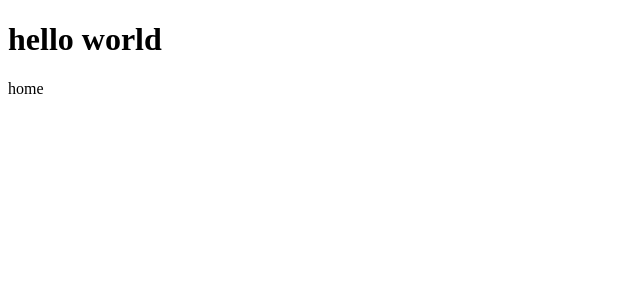
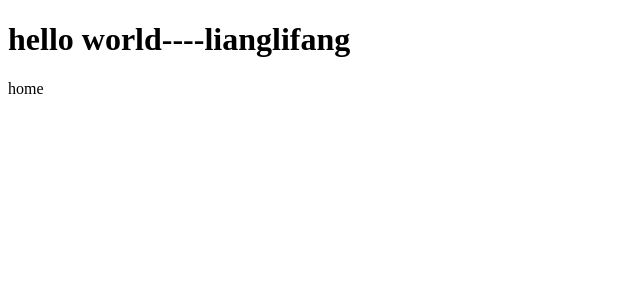
Before and after one commit to fristGroup/firstGroup, a Vue app: page / in a window 1280 px wide. Shown: the top 300 px of the page, without its empty margins (0-640 px from the left). Built offline with nearby package versions, Linux system fonts and the light colour scheme.

Commit message:
feat:测试推送功能llf

```diff
--- a/src/App.vue
+++ b/src/App.vue
@@ -1,15 +1,14 @@
 <template>
   <div>
-    <h1>hello world</h1>
+    <h1>hello world----lianglifang</h1>
     <router-view></router-view>
   </div>
 </template>
 
 <script>
 export default {
-  name: 'App'
-}
+  name: "App",
+};
 </script>
 
-<style lang='less' rel='stylesheet/less' scoped>
-</style>
+<style lang="less" rel="stylesheet/less" scoped></style>
```
